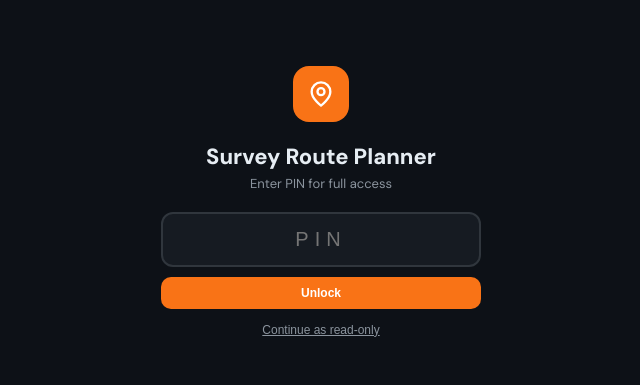
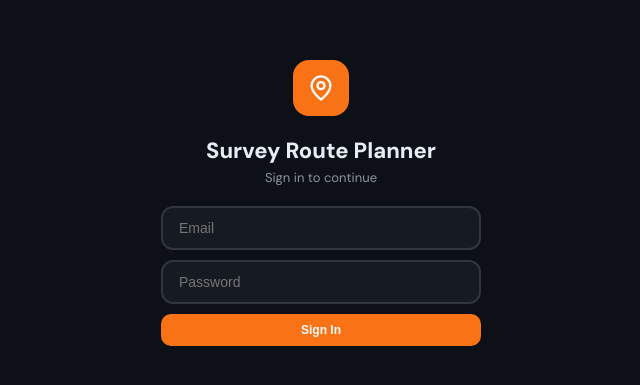
Before and after one commit to thebblack/trellospoke, a React (Vite) app: page / in a window 1280 px wide. Shown: the part 197-582 px from the top of the page, without its empty margins (319-959 px from the left). Built offline with nearby package versions, Linux system fonts and the light colour scheme; the HTML template or start-up script is replaced by a standard one.

Commit message:
v34: replace PIN with Supabase auth + RLS

```diff
--- a/src/App.jsx
+++ b/src/App.jsx
@@ -1,7 +1,7 @@
 import { useState, useEffect, useCallback } from "react";
 import { MapPin } from "lucide-react";
 import { C, TABS } from "./constants.js";
-import { storeLoad, storeSave } from "./storage.js";
+import { storeLoad, storeSave, signIn, signOut, isSignedIn, getAccessMode } from "./storage.js";
 import { mergeVocab, mergeAddress } from "./utils.js";
 import { Btn } from "./components/ui.jsx";
 import { JobsTab } from "./tabs/JobsTab.jsx";
@@ -19,14 +19,15 @@ export default function App() {
   const [loaded,   setLoaded]   = useState(false);
   const [initRoute, setInitRoute] = useState(null);
   const [initStop,  setInitStop]  = useState(0);
-  const [access,    setAccess]    = useState(() => sessionStorage.getItem("srp-access") ?? "pending");
-  const [pinInput,  setPinInput]  = useState("");
-  const [pinError,  setPinError]  = useState(false);
-  const PIN = "0751";
+  const [access,    setAccess]    = useState(() => getAccessMode());
+  const [email,     setEmail]     = useState("");
+  const [password,  setPassword]  = useState("");
+  const [authError, setAuthError] = useState("");
+  const [authBusy,  setAuthBusy]  = useState(false);
 
   // ═══ ALL EFFECTS — MUST BE BEFORE ANY RETURN ═══
   useEffect(() => {
-    if (access === "pending") return; // Don't load data until logged in
+    if (access === "pending") return;
     Promise.all([
       storeLoad("srp6-jobs"), storeLoad("srp6-places"),
       storeLoad("srp6-vocab"), storeLoad("srp6-addr"),
@@ -94,21 +95,26 @@ export default function App() {
     setVocab(updated);
   }, []);
 
-  // ═══ REGULAR FUNCTIONS (not hooks) ═══
-  const submitPin = () => {
-    if (pinInput === PIN) {
-      sessionStorage.setItem("srp-access", "rw");
-      setAccess("rw");
-    } else {
-      setPinError(true);
-      setPinInput("");
-      setTimeout(() => setPinError(false), 1500);
+  // ═══ AUTH FUNCTIONS ═══
+  const handleSignIn = async () => {
+    setAuthError("");
+    setAuthBusy(true);
+    try {
+      await signIn(email, password);
+      setAccess(getAccessMode());
+    } catch (e) {
+      setAuthError(e.message);
+    } finally {
+      setAuthBusy(false);
     }
   };
 
-  const skipPin = () => {
-    sessionStorage.setItem("srp-access", "ro");
-    setAccess("ro");
+  const handleSignOut = () => {
+    signOut();
+    setAccess("pending");
+    setEmail("");
+    setPassword("");
+    setLoaded(false);
   };
 
   const ro = access === "ro";
@@ -123,27 +129,37 @@ export default function App() {
           </div>
           <div style={{ textAlign: "center" }}>
             <div style={{ color: C.text, fontWeight: 800, fontSize: 22 }}>Survey Route Planner</div>
-            <div style={{ color: C.muted, fontSize: 13, marginTop: 4 }}>Enter PIN for full access</div>
+            <div style={{ color: C.muted, fontSize: 13, marginTop: 4 }}>Sign in to continue</div>
           </div>
           <div style={{ width: "100%", display: "flex", flexDirection: "column", gap: 10 }}>
             <input
-              type="password" inputMode="numeric" maxLength={8}
-              value={pinInput} onChange={e => setPinInput(e.target.value)}
-              onKeyDown={e => e.key === "Enter" && submitPin()}
-              placeholder="PIN"
+              type="email"
+              value={email} onChange={e => setEmail(e.target.value)}
+              placeholder="Email"
               style={{
                 width: "100%", boxSizing: "border-box", background: C.surface,
-                border: `2px solid ${pinError ? C.red : C.border}`, borderRadius: 12,
-                padding: "14px 16px", color: C.text, fontSize: 20, textAlign: "center",
-                outline: "none", letterSpacing: "0.3em", transition: "border-color .2s",
+                border: `2px solid ${authError ? C.red : C.border}`, borderRadius: 12,
+                padding: "12px 16px", color: C.text, fontSize: 14,
+                outline: "none", transition: "border-color .2s",
               }}
               autoFocus
             />
-            {pinError && <div style={{ textAlign: "center", color: C.red, fontSize: 12, fontWeight: 700 }}>Wrong PIN</div>}
-            <Btn onClick={submitPin} full>Unlock</Btn>
-            <button onClick={skipPin} style={{ background: "none", border: "none", color: C.muted, fontSize: 12, cursor: "pointer", textDecoration: "underline", padding: 4 }}>
-              Continue as read-only
-            </button>
+            <input
+              type="password"
+              value={password} onChange={e => setPassword(e.target.value)}
+              onKeyDown={e => e.key === "Enter" && handleSignIn()}
+              placeholder="Password"
+              style={{
+                width: "100%", boxSizing: "border-box", background: C.surface,
+                border: `2px solid ${authError ? C.red : C.border}`, borderRadius: 12,
+                padding: "12px 16px", color: C.text, fontSize: 14,
+                outline: "none", transition: "border-color .2s",
+              }}
+            />
+            {authError && <div style={{ textAlign: "center", color: C.red, fontSize: 12, fontWeight: 700 }}>{authError}</div>}
+            <Btn onClick={handleSignIn} full disabled={authBusy}>
+              {authBusy ? "Signing in…" : "Sign In"}
+            </Btn>
           </div>
         </div>
       </div>
@@ -172,8 +188,10 @@ export default function App() {
               <MapPin size={15} color="#fff" />
             </div>
             <span style={{ fontWeight: 800, fontSize: 15, letterSpacing: "-0.01em" }}>Survey Route Planner</span>
-            <span style={{ marginLeft: "auto", fontSize: 11, color: C.muted }}>v33</span>
-            {ro && <span onClick={() => { sessionStorage.removeItem("srp-access"); setAccess("pending"); setPinInput(""); }} style={{ fontSize: 10, color: C.accent, fontWeight: 700, cursor: "pointer", padding: "2px 7px", border: `1px solid ${C.accent}44`, borderRadius: 6 }}>🔒 RO</span>}
+            <span style={{ marginLeft: "auto", fontSize: 11, color: C.muted }}>v34</span>
+            <span onClick={handleSignOut} style={{ fontSize: 10, color: ro ? C.accent : C.green, fontWeight: 700, cursor: "pointer", padding: "2px 7px", border: `1px solid ${ro ? C.accent : C.green}44`, borderRadius: 6 }}>
+              {ro ? "🔒 RO" : "✏️ RW"}
+            </span>
           </div>
           <nav style={{ display: "flex" }}>
             {TABS.map(({ id, label, Icon }) => (
--- a/src/storage.js
+++ b/src/storage.js
@@ -1,10 +1,58 @@
 const SUPABASE_URL = "https://kmfprxbfafbquilgchtv.supabase.co";
 const SUPABASE_KEY = "eyJhbGciOiJIUzI1NiIsInR5cCI6IkpXVCJ9.eyJpc3MiOiJzdXBhYmFzZSIsInJlZiI6ImttZnByeGJmYWZicXVpbGdjaHR2Iiwicm9sZSI6ImFub24iLCJpYXQiOjE3NzI3ODUxODYsImV4cCI6MjA4ODM2MTE4Nn0.09WBWLQMfo_rYhN9MO2fukbd-YLNZMghFf0dCdjs5Jc";
 
+const EDITOR_EMAIL = "mihai@gis.local"; // must match the user you created
+
+// ─── Session management ──────────────────────────────────────────────────────
+let _session = JSON.parse(sessionStorage.getItem("srp-session") || "null");
+
+function authHeaders() {
+  const token = _session?.access_token ?? SUPABASE_KEY;
+  return {
+    "apikey": SUPABASE_KEY,
+    "Authorization": `Bearer ${token}`,
+    "Content-Type": "application/json",
+  };
+}
+
+export async function signIn(email, password) {
+  const resp = await fetch(`${SUPABASE_URL}/auth/v1/token?grant_type=password`, {
+    method: "POST",
+    headers: { "apikey": SUPABASE_KEY, "Content-Type": "application/json" },
+    body: JSON.stringify({ email, password }),
+  });
+  if (!resp.ok) {
+    const err = await resp.json();
+    throw new Error(err.error_description || err.msg || "Sign in failed");
+  }
+  _session = await resp.json();
+  sessionStorage.setItem("srp-session", JSON.stringify(_session));
+  return _session.user;
+}
+
+export function signOut() {
+  _session = null;
+  sessionStorage.removeItem("srp-session");
+}
+
+export function isSignedIn() {
+  return _session !== null;
+}
+
+export function isEditor() {
+  return _session?.user?.email === EDITOR_EMAIL;
+}
+
+export function getAccessMode() {
+  if (!_session) return "pending";
+  return isEditor() ? "rw" : "ro";
+}
+
+// ─── Supabase KV ─────────────────────────────────────────────────────────────
 const supabase = {
   async get(key) {
     const r = await fetch(`${SUPABASE_URL}/rest/v1/kv_store?key=eq.${encodeURIComponent(key)}&select=value`, {
-      headers: { "apikey": SUPABASE_KEY, "Authorization": `Bearer ${SUPABASE_KEY}` }
+      headers: authHeaders()
     });
     const d = await r.json();
     return d?.[0] ?? null;
@@ -12,13 +60,12 @@ const supabase = {
   async set(key, value) {
     await fetch(`${SUPABASE_URL}/rest/v1/kv_store`, {
       method: "POST",
-      headers: { "apikey": SUPABASE_KEY, "Authorization": `Bearer ${SUPABASE_KEY}`, "Content-Type": "application/json", "Prefer": "resolution=merge-duplicates" },
+      headers: { ...authHeaders(), "Prefer": "resolution=merge-duplicates" },
       body: JSON.stringify({ key, value })
     });
   }
 };
 
-// Expose globally for persistent artifact storage
 window.storage = {
   get: (key) => supabase.get(key),
   set: (key, value) => supabase.set(key, value),
@@ -26,7 +73,9 @@ window.storage = {
 
 // ─── Coordinate DB Headers ───────────────────────────────────────────────────
 export const SB_URL = SUPABASE_URL;
-export const SB_HEADERS = { "apikey": SUPABASE_KEY, "Authorization": `Bearer ${SUPABASE_KEY}`, "Content-Type": "application/json" };
+export function getSbHeaders() { return authHeaders(); }
+// Keep static export for backward compat but prefer getSbHeaders()
+export const SB_HEADERS = new Proxy({}, { get(_, prop) { return authHeaders()[prop]; } });
 
 // ─── Load/Save Helpers ───────────────────────────────────────────────────────
 export async function storeLoad(key) {
```
Also changed, not shown: 1 other file (tests, documents, lock files or other folders).
